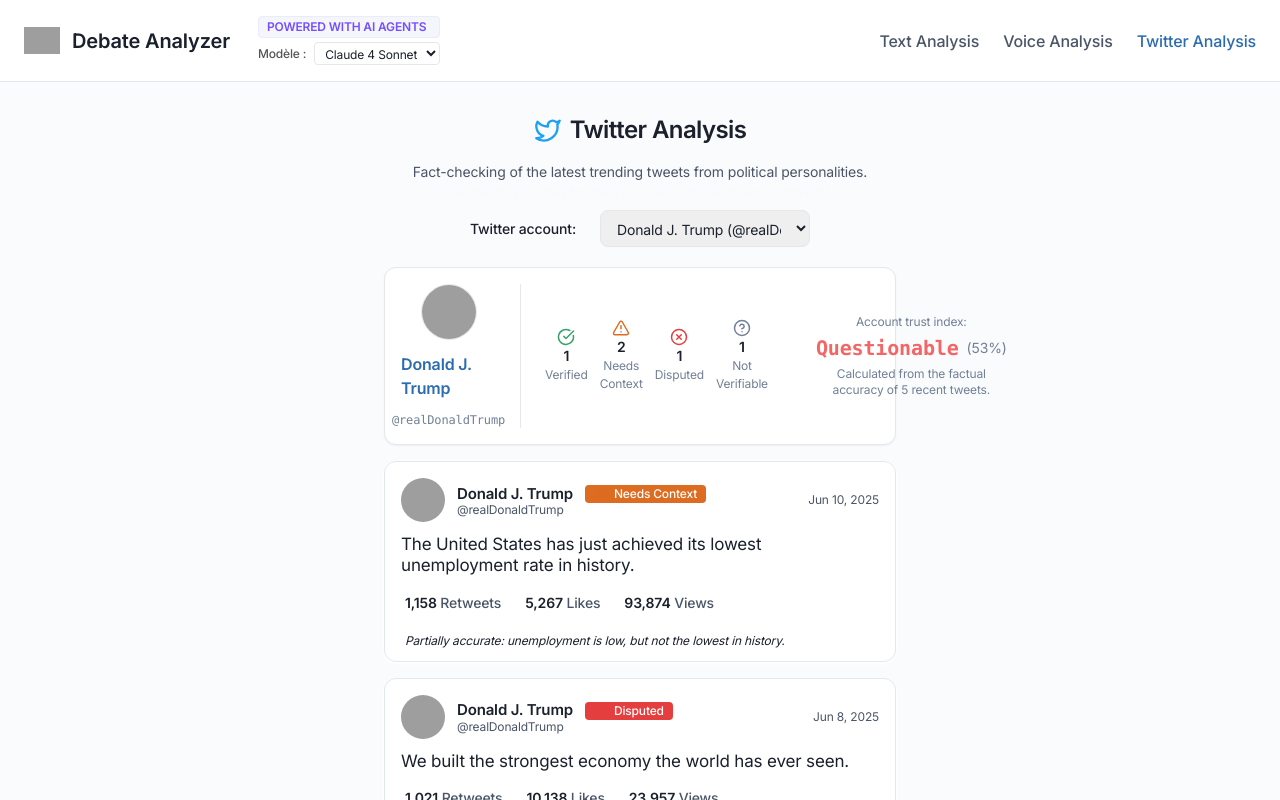
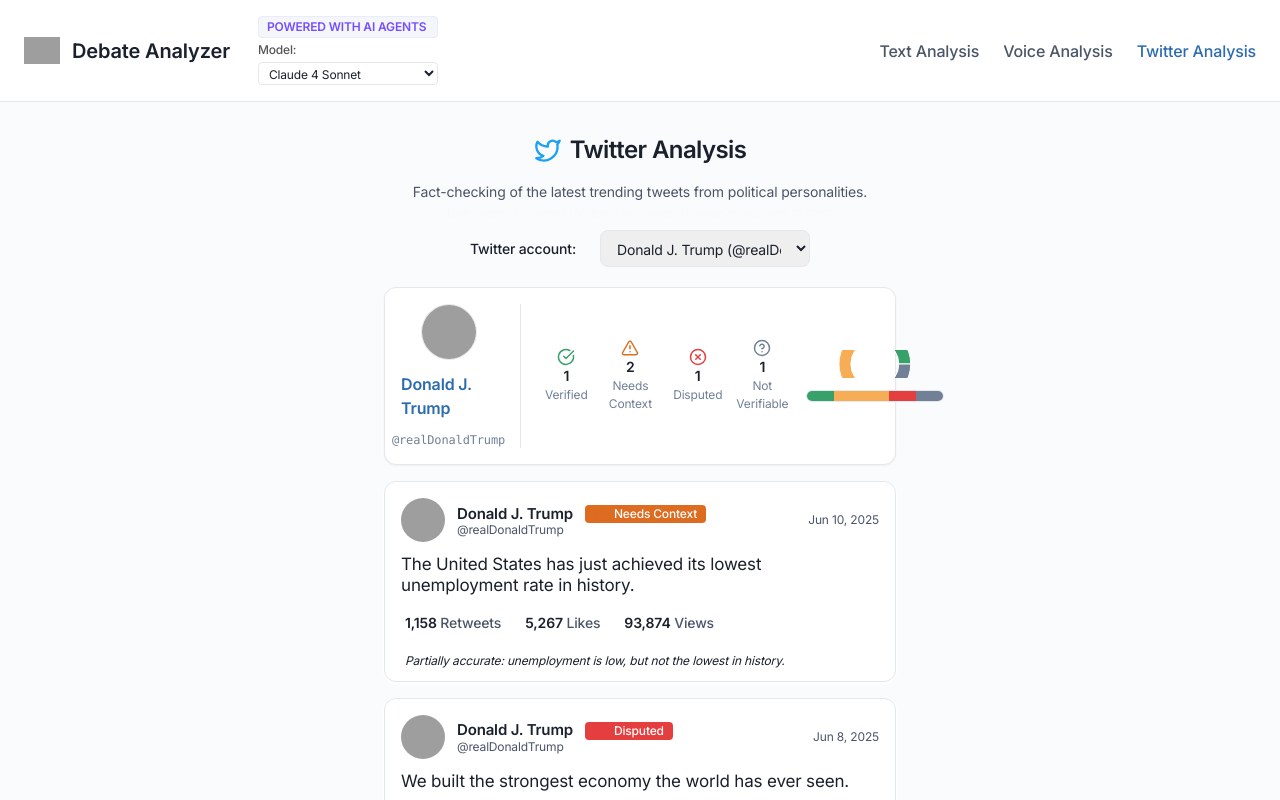
Before and after one commit to IlannAmi/truth-seeker-agent-provocateur, a React (Vite) app: page /twitter in a window 1280 px wide. Shown: the top 800 px of the page. Built offline with nearby package versions, Linux system fonts and the light colour scheme; grey boxes are pictures that could not be loaded.

Commit message:
Refactor: Translate "Modèle" to "Model" and replace trust index with a progress bar
- Translated "Modèle" to "Model" in the header.
- Replaced the account trust index with a progress bar, retaining the status icons below.

```diff
--- a/src/components/HeaderInstitutionnel.tsx
+++ b/src/components/HeaderInstitutionnel.tsx
@@ -34,8 +34,8 @@ export default function HeaderInstitutionnel() {
           <span className="flex items-center gap-2 bg-[#F5F6FA] rounded px-2 py-0.5 text-xs font-semibold text-[#754fff] border border-[#ebeaff] whitespace-nowrap">
             POWERED WITH AI AGENTS
           </span>
-          <div className="flex items-center gap-2 mt-1">
-            <label htmlFor="ai-model" className="text-xs text-[#555] font-medium">Modèle&nbsp;:</label>
+          <div className="flex flex-col gap-1 mt-1">
+            <label htmlFor="ai-model" className="text-xs text-[#555] font-medium">Model:</label>
             <select
               id="ai-model"
               value={selectedModel}
--- a/src/components/TweetsTrustSummary.tsx
+++ b/src/components/TweetsTrustSummary.tsx
@@ -38,24 +38,32 @@ export default function TweetsTrustSummary({ tweets, username, name, avatar }: T
 
   const total = tweets.length;
 
-  // Indice de confiance simple (vert=3 pts, orange=2, grey=1, rouge=0)
-  const score = total
-    ? Math.round(
-        (counts.green * 3 + counts.orange * 2 + counts.grey) / (total * 3) * 100
-      )
-    : 0;
-  let trustLevel = "Fair";
-  let trustColor = "#F6AD55";
-  if (score >= 75) {
-    trustLevel = "Reliable";
-    trustColor = "#38A169";
-  } else if (score <= 35) {
-    trustLevel = "Low";
-    trustColor = "#E53E3E";
-  } else if (score < 55) {
-    trustLevel = "Questionable";
-    trustColor = "#F56565";
-  }
+  // Calcule en pourcentage pour chaque segment
+  const segments = [
+    { color: "#38A169", count: counts.green, label: "green" },
+    { color: "#F6AD55", count: counts.orange, label: "orange" },
+    { color: "#E53E3E", count: counts.red, label: "red" },
+    { color: "#718096", count: counts.grey, label: "grey" },
+  ];
+  const segmentPercents = segments.map(s =>
+    total === 0 ? 0 : (s.count / total) * 100
+  );
+
+  let startPercent = 0;
+  const barSegments = segmentPercents.map((percent, idx) => {
+    const el = (
+      <div
+        key={segments[idx].label}
+        style={{
+          width: `${percent}%`,
+          background: segments[idx].color,
+        }}
+        className="h-full transition-all"
+      />
+    );
+    startPercent += percent;
+    return el;
+  });
 
   return (
     <Card className="w-full flex flex-col md:flex-row items-center md:items-stretch gap-4 px-4 py-4 mb-4 font-inter">
@@ -79,7 +87,8 @@ export default function TweetsTrustSummary({ tweets, username, name, avatar }: T
           ))}
         </div>
 
-        <div className="w-32 h-24 flex items-center justify-center">
+        <div className="flex flex-col items-center gap-2 w-40 max-w-xs">
+          <div className="w-full h-7 flex items-center justify-center">
             <ResponsiveContainer width="100%" height="100%">
               <PieChart>
                 <Pie
@@ -102,19 +111,12 @@ export default function TweetsTrustSummary({ tweets, username, name, avatar }: T
               </PieChart>
             </ResponsiveContainer>
           </div>
-
-        <div className="flex flex-col items-center justify-center flex-1 px-4">
-          <div className="text-xs text-muted-foreground mb-1">Account trust index:</div>
-          <div className="flex items-center gap-2">
-            <span className="font-mono font-bold text-xl" style={{ color: trustColor }}>
-              {trustLevel}
-            </span>
-            <span className="text-sm text-muted-foreground">({score}%)</span>
-          </div>
-          <div className="text-xs text-muted-foreground mt-1 text-center max-w-[180px]">
-            Calculated from the factual accuracy of {total} recent tweets.
+          {/* Barre segmentée en-dessous */}
+          <div className="w-full h-3 rounded-full bg-muted flex overflow-hidden mt-1 border border-border">
+            {barSegments}
           </div>
         </div>
+        {/* On n'affiche plus d'index ni de texte supplémentaire ici */}
       </div>
     </Card>
   );
```
Lines whose indentation alone changed are shown as unchanged.
